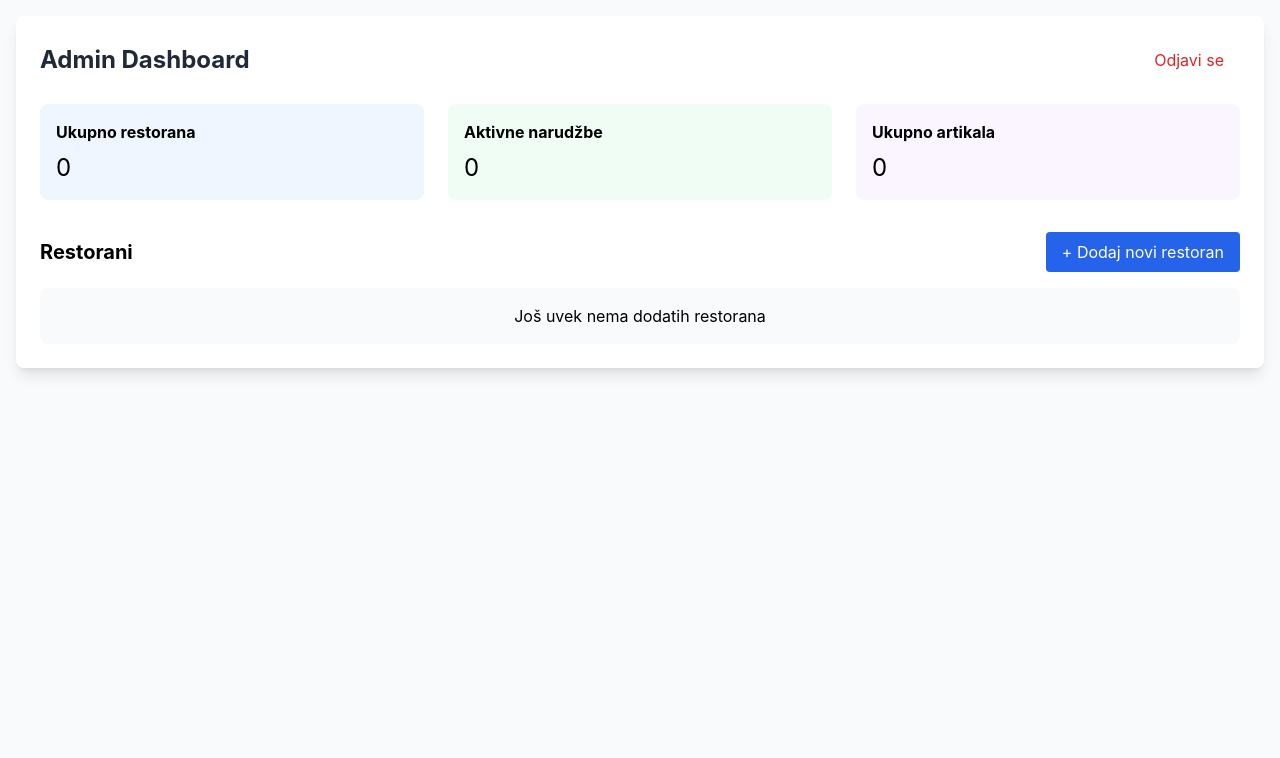
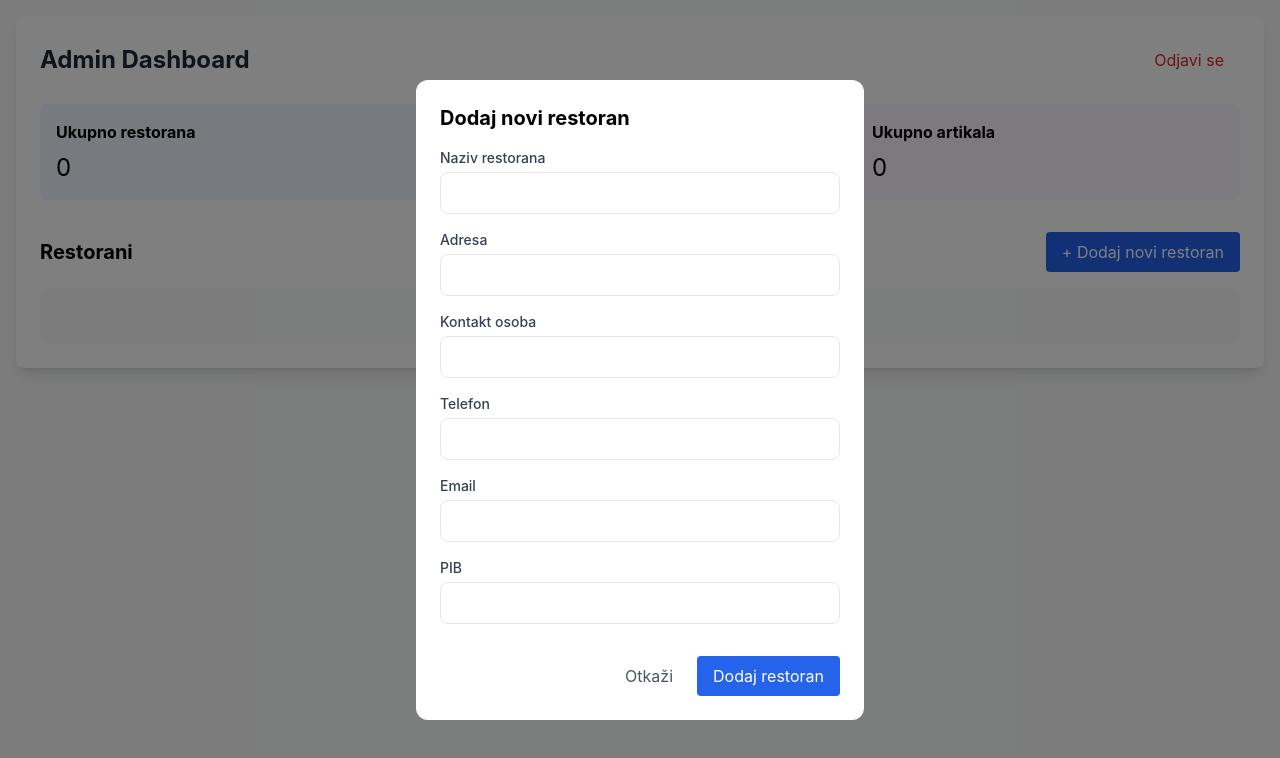
Before and after one commit to AquaPirot/nabavka-aqua, a Next.js app: page /admin/dashboard in a window 1280 px wide. Both pictures are taken after a click on the button "+ Dodaj novi restoran". Shown: the top 758 px of the page. Built offline with nearby package versions, Linux system fonts and the light colour scheme.

Commit message:
feat: Add restaurant management functionality  - Add modal for adding new restaurants - Add restaurant list display - Add automatic code generation - Update dashboard statistics

```diff
--- a/pages/admin/dashboard.js
+++ b/pages/admin/dashboard.js
@@ -1,10 +1,49 @@
-import React from 'react';
+import React, { useState } from 'react';
 
 export default function AdminDashboard() {
+  const [showModal, setShowModal] = useState(false);
+  const [restaurants, setRestaurants] = useState([]);
+  const [newRestaurant, setNewRestaurant] = useState({
+    name: '',
+    address: '',
+    contact: '',
+    phone: '',
+    email: '',
+    pib: ''
+  });
+
+  const handleAddRestaurant = (e) => {
+    e.preventDefault();
+    // Generišemo jedinstveni kod za restoran
+    const code = `REST${String(restaurants.length + 1).padStart(3, '0')}`;
+    // Generišemo random lozinku
+    const password = Math.random().toString(36).slice(-8);
+
+    const restaurantWithCode = {
+      ...newRestaurant,
+      code,
+      password,
+      active: true,
+      dateAdded: new Date().toISOString()
+    };
+
+    setRestaurants([...restaurants, restaurantWithCode]);
+    setNewRestaurant({
+      name: '',
+      address: '',
+      contact: '',
+      phone: '',
+      email: '',
+      pib: ''
+    });
+    setShowModal(false);
+  };
+
   return (
     <div className="min-h-screen bg-gray-50 p-4">
       <div className="max-w-7xl mx-auto">
         <div className="bg-white rounded-lg shadow-lg p-6">
+          {/* Postojeći dashboard kod ostaje isti */}
           <div className="flex justify-between items-center mb-6">
             <h1 className="text-2xl font-bold text-gray-800">Admin Dashboard</h1>
             <button
@@ -18,10 +57,11 @@ export default function AdminDashboard() {
             </button>
           </div>
 
-          <div className="grid grid-cols-1 md:grid-cols-2 lg:grid-cols-3 gap-6">
+          {/* Statistika */}
+          <div className="grid grid-cols-1 md:grid-cols-2 lg:grid-cols-3 gap-6 mb-8">
             <div className="bg-blue-50 rounded-lg p-4">
               <h3 className="font-bold mb-2">Ukupno restorana</h3>
-              <p className="text-2xl">0</p>
+              <p className="text-2xl">{restaurants.length}</p>
             </div>
 
             <div className="bg-green-50 rounded-lg p-4">
@@ -35,20 +75,149 @@ export default function AdminDashboard() {
             </div>
           </div>
 
+          {/* Lista restorana */}
           <div className="mt-8">
             <div className="flex justify-between items-center mb-4">
               <h2 className="text-xl font-bold">Restorani</h2>
-              <button className="px-4 py-2 bg-blue-600 text-white rounded hover:bg-blue-700">
+              <button
+                onClick={() => setShowModal(true)}
+                className="px-4 py-2 bg-blue-600 text-white rounded hover:bg-blue-700"
+              >
                 + Dodaj novi restoran
               </button>
             </div>
 
-            <div className="bg-gray-50 rounded-lg p-4 text-center">
-              Još uvek nema dodatih restorana
-            </div>
+            {restaurants.length === 0 ? (
+              <div className="bg-gray-50 rounded-lg p-4 text-center">
+                Još uvek nema dodatih restorana
+              </div>
+            ) : (
+              <div className="space-y-4">
+                {restaurants.map((restaurant) => (
+                  <div key={restaurant.code} className="border rounded-lg p-4 hover:shadow-md transition-shadow">
+                    <div className="flex justify-between">
+                      <div>
+                        <h3 className="font-bold">{restaurant.name}</h3>
+                        <p className="text-sm text-gray-600">Kod: {restaurant.code}</p>
+                        <p className="text-sm text-gray-600">Kontakt: {restaurant.contact}</p>
+                      </div>
+                      <div className="space-x-2">
+                        <button className="text-blue-600 hover:text-blue-800">Uredi</button>
+                        <button className="text-red-600 hover:text-red-800">Deaktiviraj</button>
+                      </div>
+                    </div>
+                  </div>
+                ))}
+              </div>
+            )}
           </div>
         </div>
       </div>
+
+      {/* Modal za dodavanje restorana */}
+      {showModal && (
+        <div className="fixed inset-0 bg-black bg-opacity-50 flex items-center justify-center p-4">
+          <div className="bg-white rounded-xl p-6 w-full max-w-md">
+            <h2 className="text-xl font-bold mb-4">Dodaj novi restoran</h2>
+
+            <form onSubmit={handleAddRestaurant} className="space-y-4">
+              <div>
+                <label className="block text-sm font-medium text-gray-700 mb-1">
+                  Naziv restorana
+                </label>
+                <input
+                  type="text"
+                  value={newRestaurant.name}
+                  onChange={(e) => setNewRestaurant({...newRestaurant, name: e.target.value})}
+                  className="w-full p-2 border rounded-lg focus:ring-2 focus:ring-blue-500 focus:border-blue-500"
+                  required
+                />
+              </div>
+
+              <div>
+                <label className="block text-sm font-medium text-gray-700 mb-1">
+                  Adresa
+                </label>
+                <input
+                  type="text"
+                  value={newRestaurant.address}
+                  onChange={(e) => setNewRestaurant({...newRestaurant, address: e.target.value})}
+                  className="w-full p-2 border rounded-lg focus:ring-2 focus:ring-blue-500 focus:border-blue-500"
+                  required
+                />
+              </div>
+
+              <div>
+                <label className="block text-sm font-medium text-gray-700 mb-1">
+                  Kontakt osoba
+                </label>
+                <input
+                  type="text"
+                  value={newRestaurant.contact}
+                  onChange={(e) => setNewRestaurant({...newRestaurant, contact: e.target.value})}
+                  className="w-full p-2 border rounded-lg focus:ring-2 focus:ring-blue-500 focus:border-blue-500"
+                  required
+                />
+              </div>
+
+              <div>
+                <label className="block text-sm font-medium text-gray-700 mb-1">
+                  Telefon
+                </label>
+                <input
+                  type="tel"
+                  value={newRestaurant.phone}
+                  onChange={(e) => setNewRestaurant({...newRestaurant, phone: e.target.value})}
+                  className="w-full p-2 border rounded-lg focus:ring-2 focus:ring-blue-500 focus:border-blue-500"
+                  required
+                />
+              </div>
+
+              <div>
+                <label className="block text-sm font-medium text-gray-700 mb-1">
+                  Email
+                </label>
+                <input
+                  type="email"
+                  value={newRestaurant.email}
+                  onChange={(e) => setNewRestaurant({...newRestaurant, email: e.target.value})}
+                  className="w-full p-2 border rounded-lg focus:ring-2 focus:ring-blue-500 focus:border-blue-500"
+                  required
+                />
+              </div>
+
+              <div>
+                <label className="block text-sm font-medium text-gray-700 mb-1">
+                  PIB
+                </label>
+                <input
+                  type="text"
+                  value={newRestaurant.pib}
+                  onChange={(e) => setNewRestaurant({...newRestaurant, pib: e.target.value})}
+                  className="w-full p-2 border rounded-lg focus:ring-2 focus:ring-blue-500 focus:border-blue-500"
+                  required
+                />
+              </div>
+
+              <div className="flex justify-end space-x-2 pt-4">
+                <button
+                  type="button"
+                  onClick={() => setShowModal(false)}
+                  className="px-4 py-2 text-gray-600 hover:text-gray-800"
+                >
+                  Otkaži
+                </button>
+                <button
+                  type="submit"
+                  className="px-4 py-2 bg-blue-600 text-white rounded hover:bg-blue-700"
+                >
+                  Dodaj restoran
+                </button>
+              </div>
+            </form>
+          </div>
+        </div>
+      )}
     </div>
   );
 }
```
